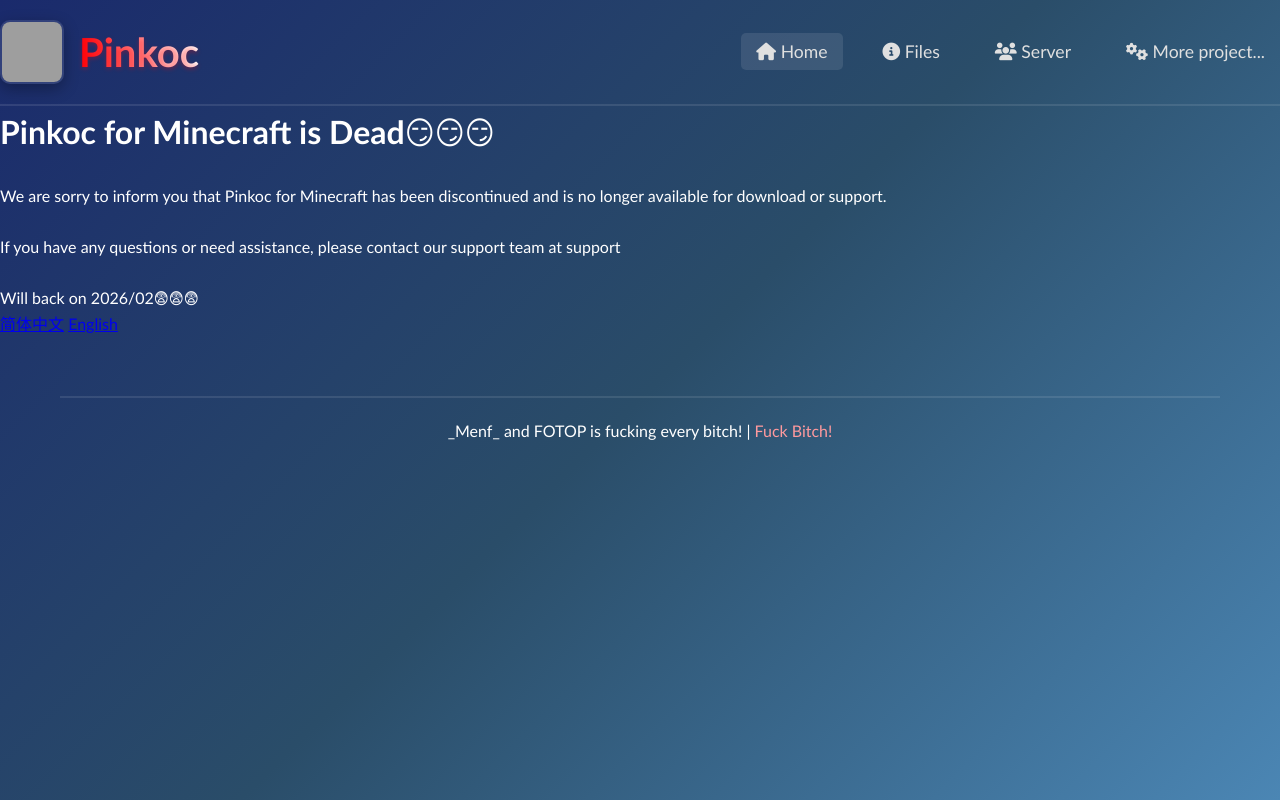
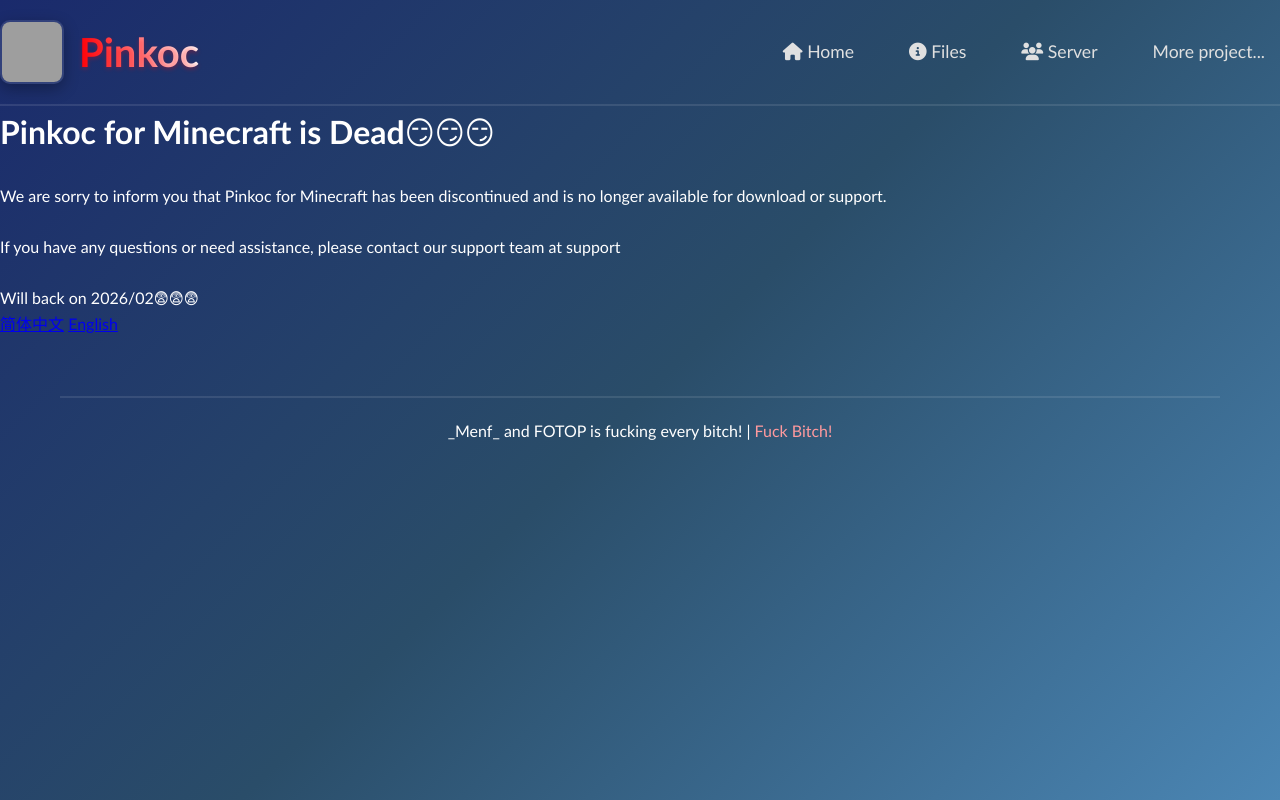
Before and after one commit to SOPQRB/sqsw.github.io, a plain HTML site: page server.html in a window 1280 px wide. Drawn offline with Linux system fonts and the light colour scheme; grey boxes are pictures that could not be loaded.

Commit message:
Update server.html

```diff
--- a/server.html
+++ b/server.html
@@ -340,10 +340,10 @@
             </div>
             <nav>
                 <ul>
-                    <li><a href="index.html" class="active"><i class="fas fa-home"></i> Home</a></li>
+                    <li><a href="index.html"><i class="fas fa-home"></i> Home</a></li>
                     <li><a href="https://91dw.pinkoc.top"><i class="fas fa-info-circle"></i> Files</a></li>
                     <li><a href="server.html"><i class="fas fa-users"></i> Server</a></li>
-                    <li><a href="114.html"><i class="fas fa-cogs"></i> More project...</a></li>
+                    <li><a href="114.html" class="active><i class="fas fa-cogs"></i> More project...</a></li>
                 </ul>
             </nav>
         </header>
```
